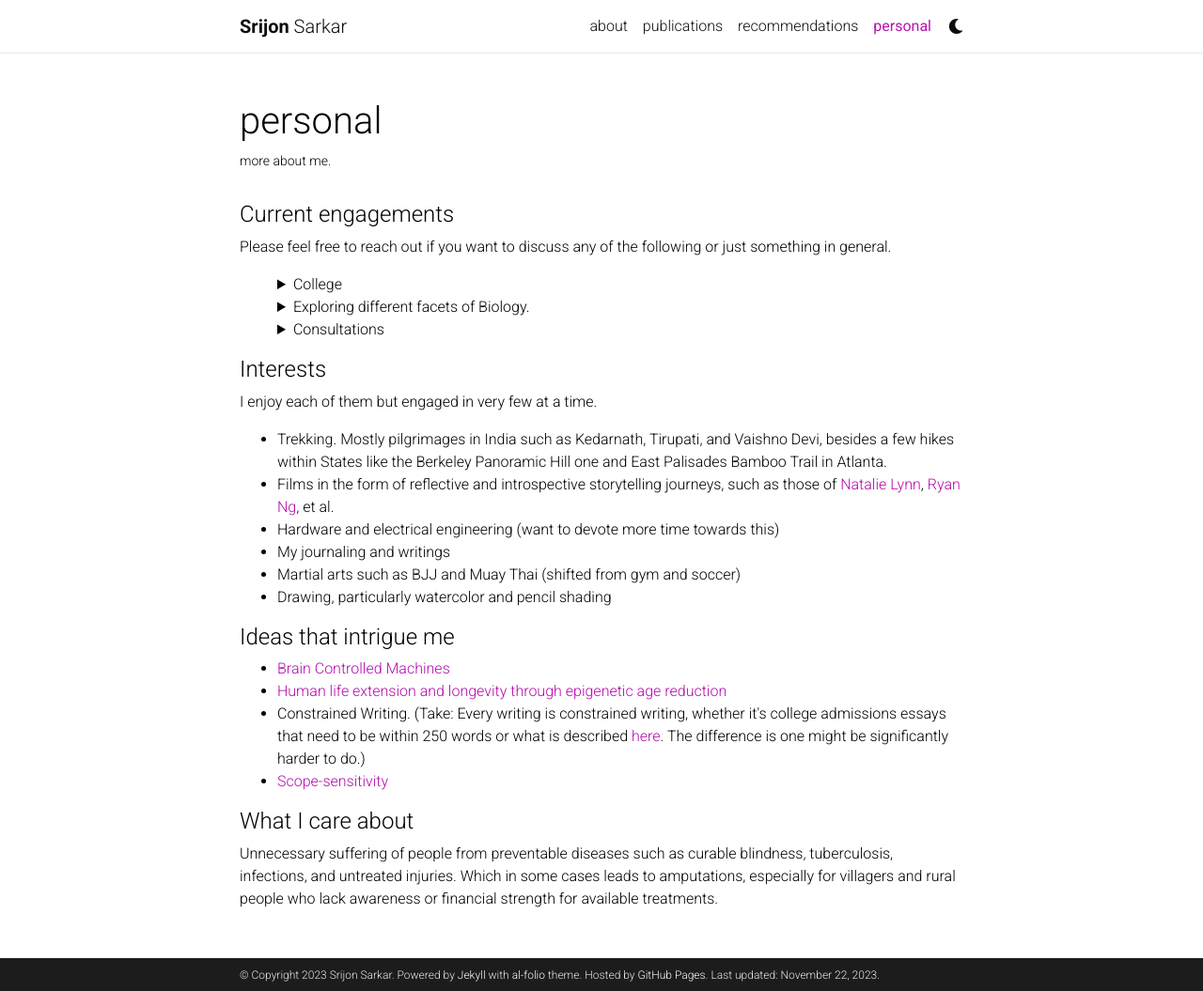
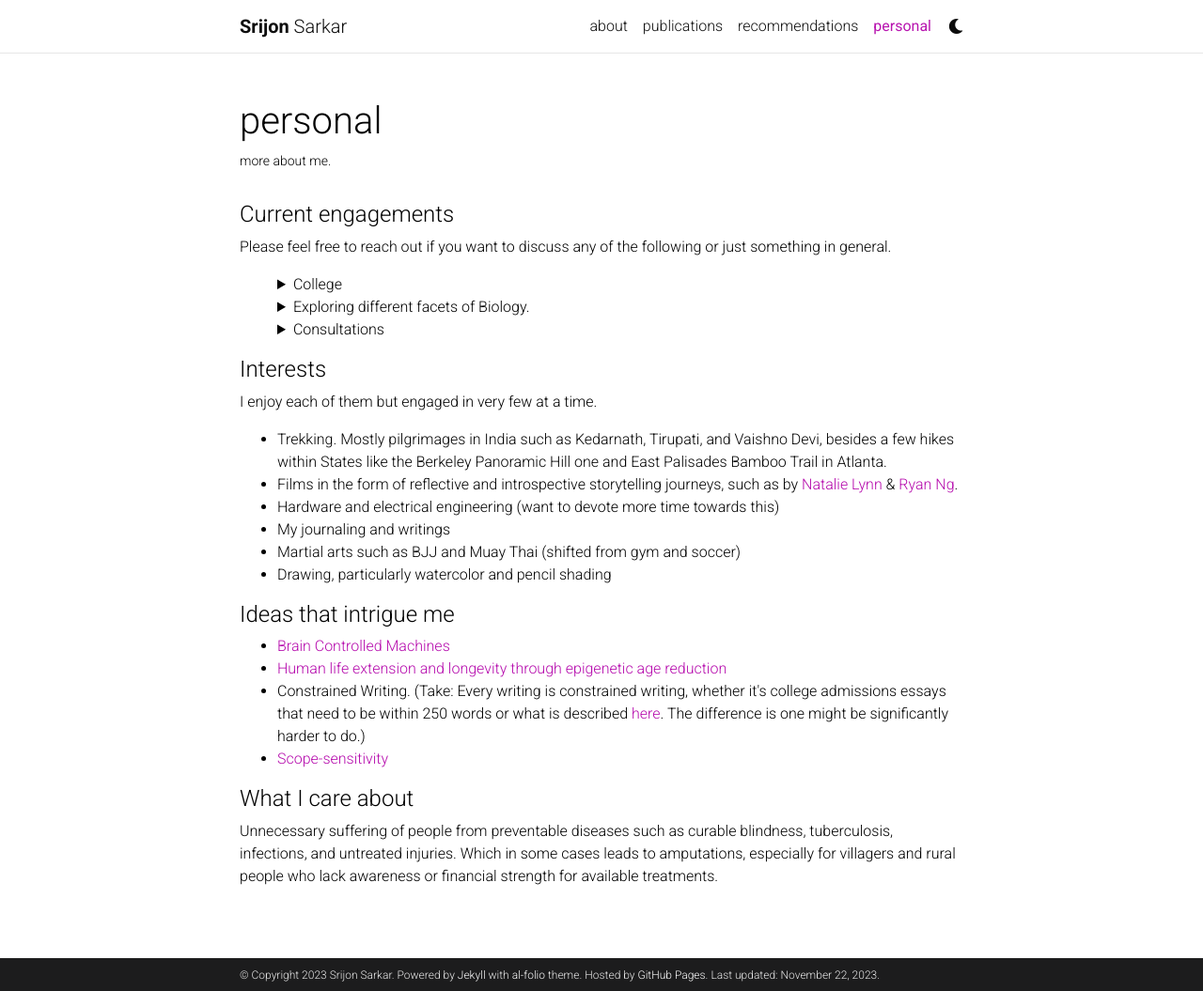
Before and after one commit to sarkarsrijon/sarkarsrijon.github.io, a Jekyll site: the page built from _pages/personal.md, in a window 1280 px wide and 1055 px high. Shown: the whole window at 94% size. Built offline with Jekyll 4.4.1, drawn with Linux system fonts in a browser that asks for light colours; comment, search, counter and statistics services are not loaded; a style sheet for code colours, icons or effects is not loaded.

Commit message:
Update personal.md

```diff
--- a/_pages/personal.md
+++ b/_pages/personal.md
@@ -37,7 +37,7 @@ I enjoy each of them but engaged in very few at a time.
 
 <ul>
 <li>Trekking. Mostly pilgrimages in India such as Kedarnath, Tirupati, and Vaishno Devi, besides a few hikes within States like the Berkeley Panoramic Hill one and East Palisades Bamboo Trail in Atlanta.</li>
-<li> Films in the form of reflective and introspective storytelling journeys, such as those of <a href='https://www.youtube.com/@nataliexlynn'>Natalie Lynn</a>, <a href='https://www.youtube.com/@RyanNgFilms'>Ryan Ng</a>, et al. </li>
+<li> Films in the form of reflective and introspective storytelling journeys, such as by <a href='https://www.youtube.com/@nataliexlynn'>Natalie Lynn</a> & <a href='https://www.youtube.com/@RyanNgFilms'>Ryan Ng</a>.</li>
 <li>Hardware and electrical engineering (want to devote more time towards this)</li>
 <li>My journaling and writings </li>
 <li> Martial arts such as BJJ and Muay Thai (shifted from gym and soccer) </li>
```
